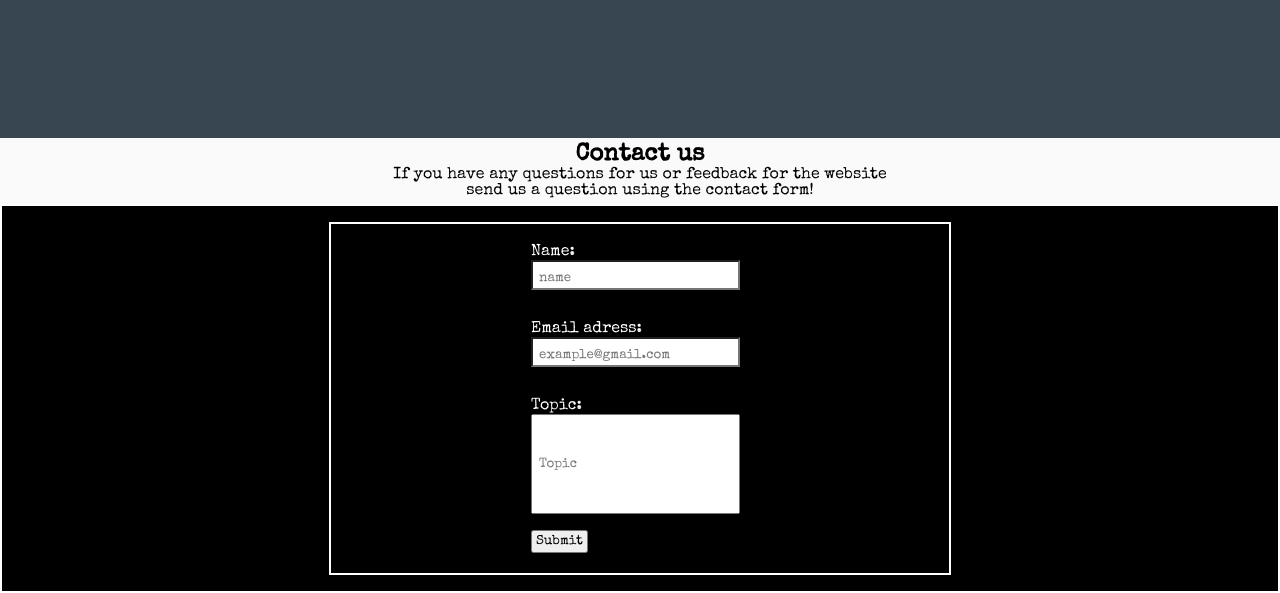
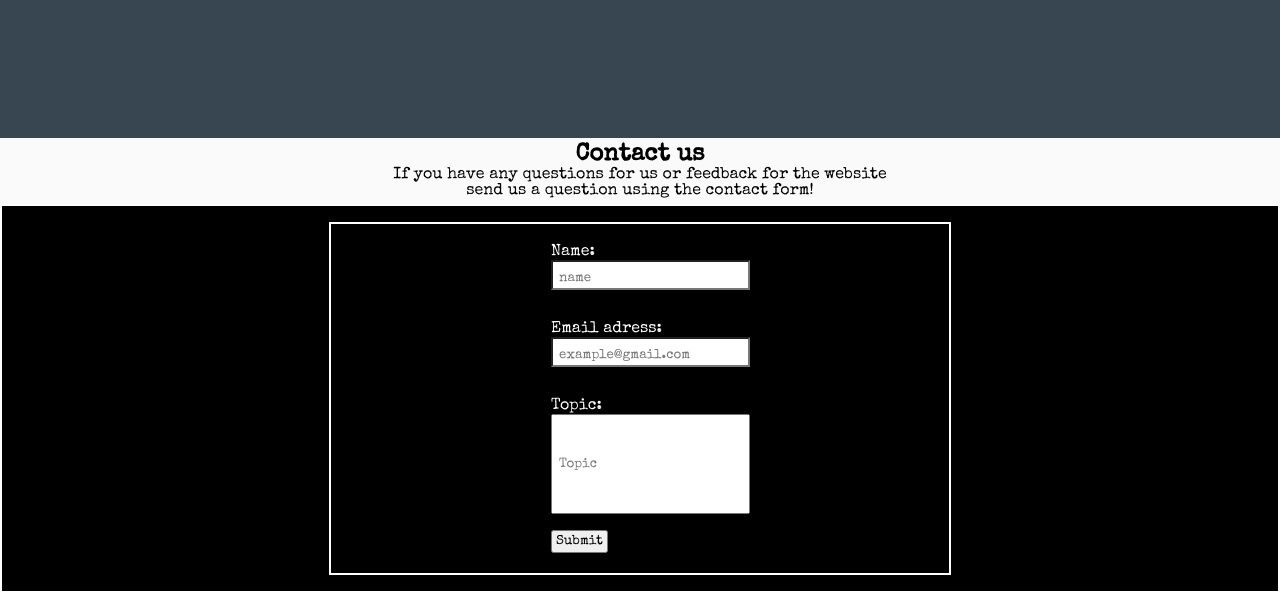
Before and after one commit to fatihyalcin-fy/uu-assignment-1, a plain HTML site: page contact.html in a window 1280 px wide. Shown: the part 398-991 px from the top of the page. Drawn offline with nearby package versions, Linux system fonts and the light colour scheme.

Commit message:
padding correction

```diff
--- a/contact.css
+++ b/contact.css
@@ -137,7 +137,7 @@
   }
   form{
     padding-top: 20px;
-    padding-left: 200px;
+    padding-left: 220px;
     padding-bottom: 20px;
     width: 50%;
     border: 2px solid white;
```
